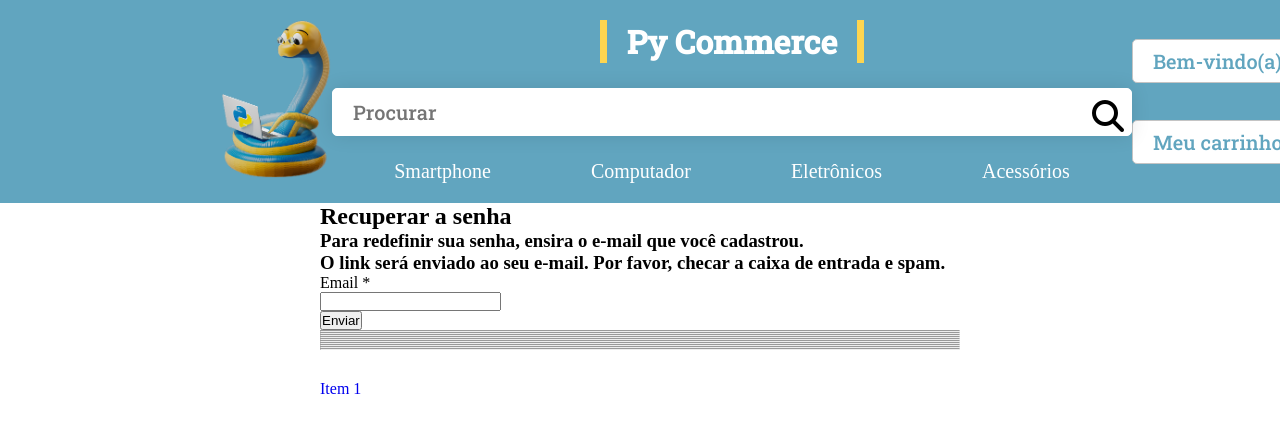
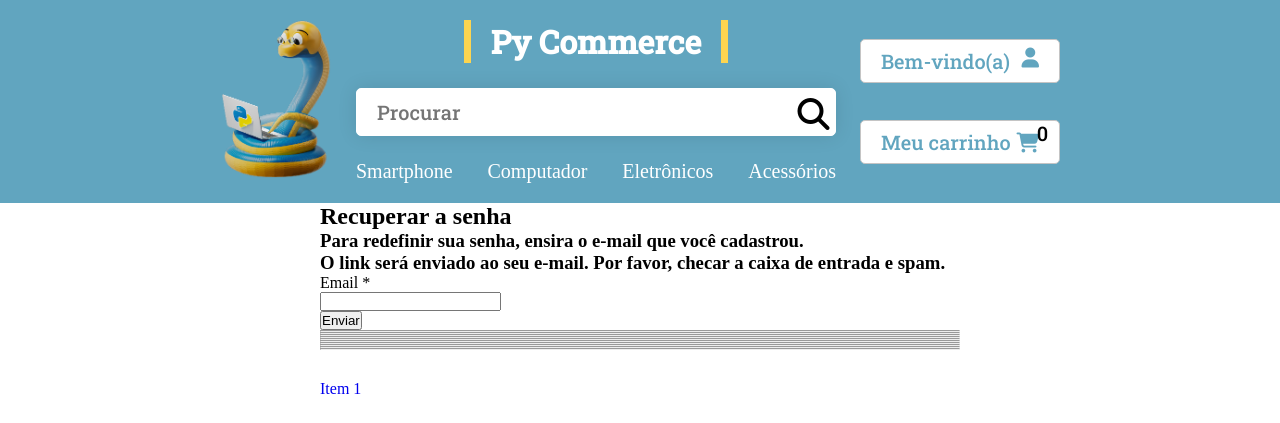
Before and after one commit to WeslleyxD/Django-Ecommerce, a Django app: page /accounts/password_reset/ in a window 1280 px wide; the page is wider, and only the part inside the window is pictured. Shown: the top 423 px of that part. Run offline with Django 4.2, Linux system fonts and the light colour scheme; some libraries are stand-ins or nearby versions.

Commit message:
fix: melhorias nav

```diff
--- a/static/css/style.css
+++ b/static/css/style.css
@@ -85,11 +85,57 @@ li {
     display: flex;
     justify-content: space-between;
     list-style: none;
+    font-size: 20px;
+    flex-wrap: wrap;
+    width: 100%;
 }
 
-.navbar {
-    font-size: 20px;
+.navbar li {
+    position: relative;
 }
+
+
+.navbar > li > a {
+    color: var(--third-color);
+}
+
+
+.navbar li:hover .dropdown {
+    display: flex;
+    flex-direction: column;
+    width: 150%;
+    align-items: center;
+    align-content: center;
+    left: -25%;
+  }
+
+.dropdown {
+    display: none;
+    position: absolute;
+    background-color: #fff;
+    width: 100%;
+    z-index: 1;
+    text-align: center;
+    box-shadow: 0px 8px 16px 0px rgba(0, 0, 0, 0.2);
+    border: 1px solid black 50px;
+    border-radius: 5px;
+}
+
+.dropdown a{
+
+    color: var(--black-color);
+    font-size: 15px;
+    font-family: 'Roboto Slab', serif;
+    border: 50%;
+    padding: 5px;
+  }
+
+.dropdown a:hover{
+    background-color: var(--gray-color);
+    border: 50%;
+}
+
+
 
 /* #search:focus {
     border: 3px solid var(--second-color);
@@ -104,7 +150,7 @@ li {
 
 .search-form i {
     position: absolute;
-    top: 25%;
+    top: 22%;
     left: 95%;
     z-index: 1;
     transition: all 1s ease;
@@ -112,56 +158,16 @@ li {
 
 .icon {
     position: relative;
-    background-color: aqua;
 }
 
 .icon i {
     position: absolute;
-    top: 25%;
+    top: 22%;
     left: 2%;
 }
 
-.navbar {
-    position: relative;
-  }
 
-.navbar li {
-    position: relative;
-}
 
-.navbar > li > a {
-    margin: 0 50px;
-    color: var(--third-color);
-}
-
-.dropdown {
-    display: none;
-    position: absolute;
-    background-color: #fff;
-    width: 100%;
-    z-index: 1;
-    text-align: center;
-    box-shadow: 0px 8px 16px 0px rgba(0, 0, 0, 0.2);
-    border: 1px solid black 50px;
-    border-radius: 5px;
-}
-
-.navbar li:hover .dropdown {
-    display: flex;
-    flex-direction: column;
-  }
-
-.dropdown a{
-    color: var(--black-color);
-    font-size: 15px;
-    font-family: 'Roboto Slab', serif;
-    border: 50%;
-    padding: 5px;
-  }
-.dropdown a:hover{
-    background-color: var(--gray-color);
-    border: 50%;
-}
 
 
 .underline-left-to-right {
@@ -295,17 +301,24 @@ li {
     color: var(--third-color);
 }
 
-@media only screen and (max-width: 1000px) {
+@media (max-width:1620px) {
     #search {
+        width: 40rem;
+    }
+    .search-form {
         position: relative;
-        max-width: 10rem;
-        height: 3rem;
-        padding: 0 20px;
-        border: 1px solid var(--third-color);
-        box-shadow: 0 0 19px rgb(0 0 0 / 10%);
-        border-radius: 5px;
-        font-size: 20px;
-        font-family: 'Roboto Slab', serif;
-        transition: all 3s ease;
+    }
+    .search-form i {
+        left: 94%;
     }
   }
+
+  @media (max-width:1420px) {
+    #search {
+        width: 30rem;
+    }
+    .search-form i {
+        left: 92%;
+    }
+
+  }
--- a/static/js/scripts.js
+++ b/static/js/scripts.js
@@ -32,6 +32,7 @@ search.addEventListener("focus", (event)=> {
     search.style.padding = "0px 20px 0px 50px"
     let button = document.querySelector(".search-form");
         button.classList.toggle("icon");
+    let body = document.querySelector("body");
 });
 
 search.addEventListener("blur", (event)=> {
```
Also changed, not shown: db.sqlite3.
